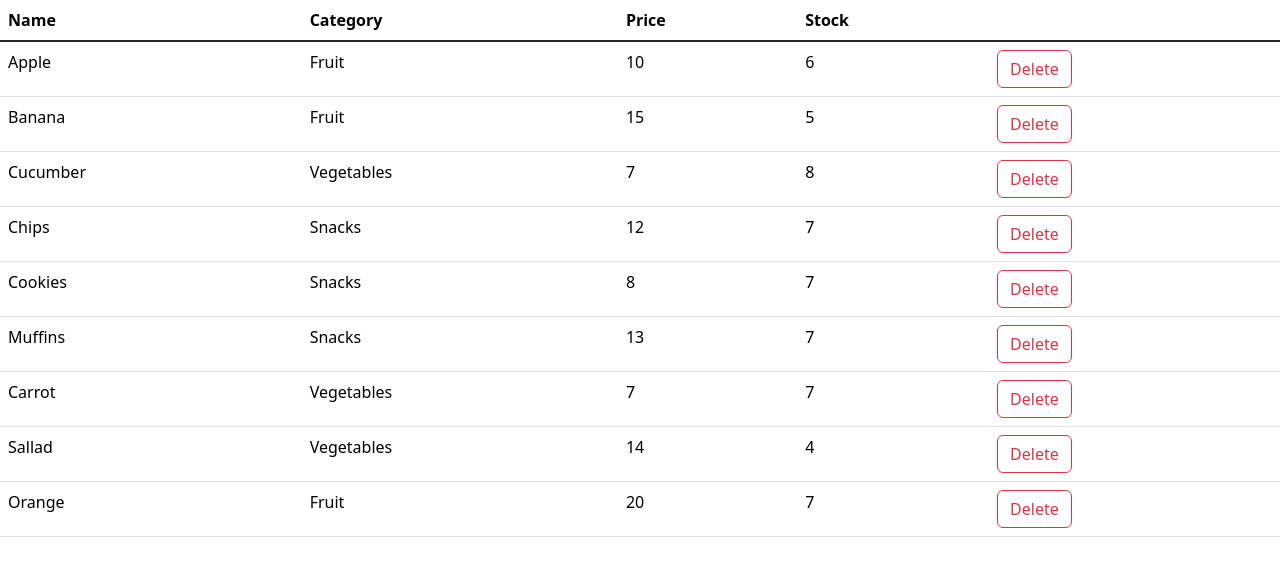
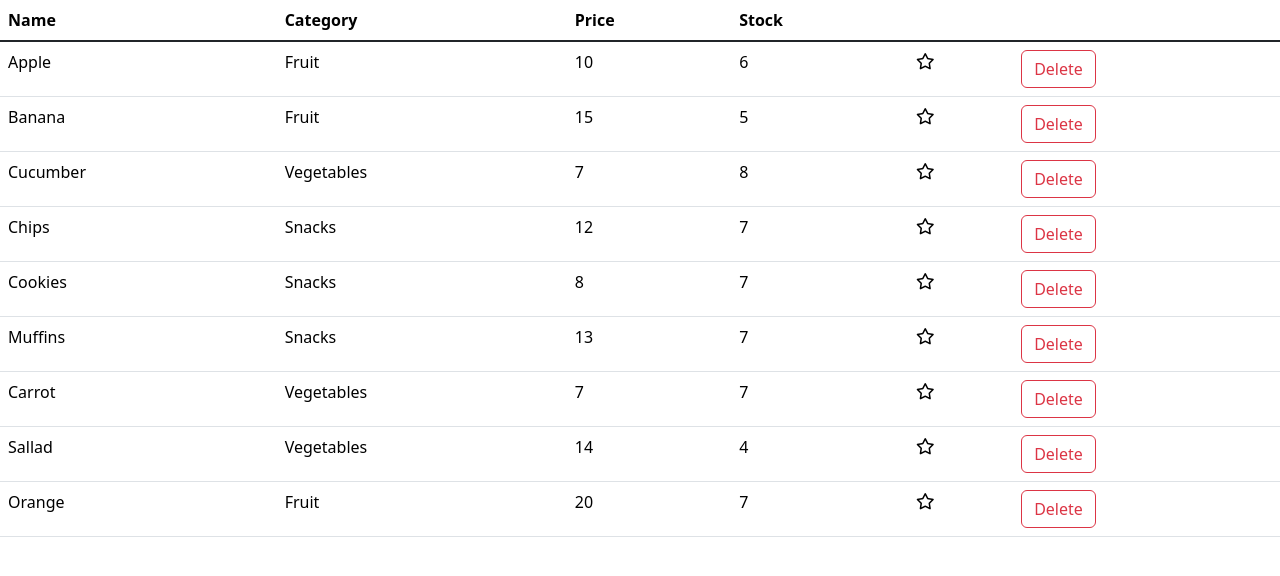
Before and after one commit to Socias93/foods, a React (Vite) app: page /foods in a window 1280 px wide. Shown: the top 576 px of the page. Built offline with nearby package versions, Linux system fonts and the light colour scheme.

Commit message:
added favorite component to foods list with functionality to mark as favored or not favored

```diff
--- a/src/App.css
+++ b/src/App.css
@@ -0,0 +1,3 @@
+.clickable {
+  cursor: pointer;
+}
--- a/src/App.tsx
+++ b/src/App.tsx
@@ -1,6 +1,7 @@
 import { useState } from "react";
 import "./App.css";
 import { deleteFood, getFoods } from "./services/fakeFoodService";
+import Favorite from "./components/Favorite";
 
 function App() {
   const [foods, setFoods] = useState(getFoods());
@@ -29,6 +30,7 @@ function App() {
               <td> {food.category.name} </td>
               <td> {food.price} </td>
               <td> {food.numberInStock} </td>
+              <Favorite />
               <td>
                 <button
                   onClick={() => handleDelete(food._id)}
--- /dev/null
+++ b/src/components/Favorite.tsx
@@ -0,0 +1,16 @@
+import { useState } from "react";
+
+function Favorite() {
+  const [isFavored, setFavored] = useState(false);
+
+  let classes = "clickable fa-star fa-";
+  classes += isFavored ? "solid" : "regular";
+
+  return (
+    <td>
+      <i onClick={() => setFavored(!isFavored)} className={classes}></i>
+    </td>
+  );
+}
+
+export default Favorite;
```
